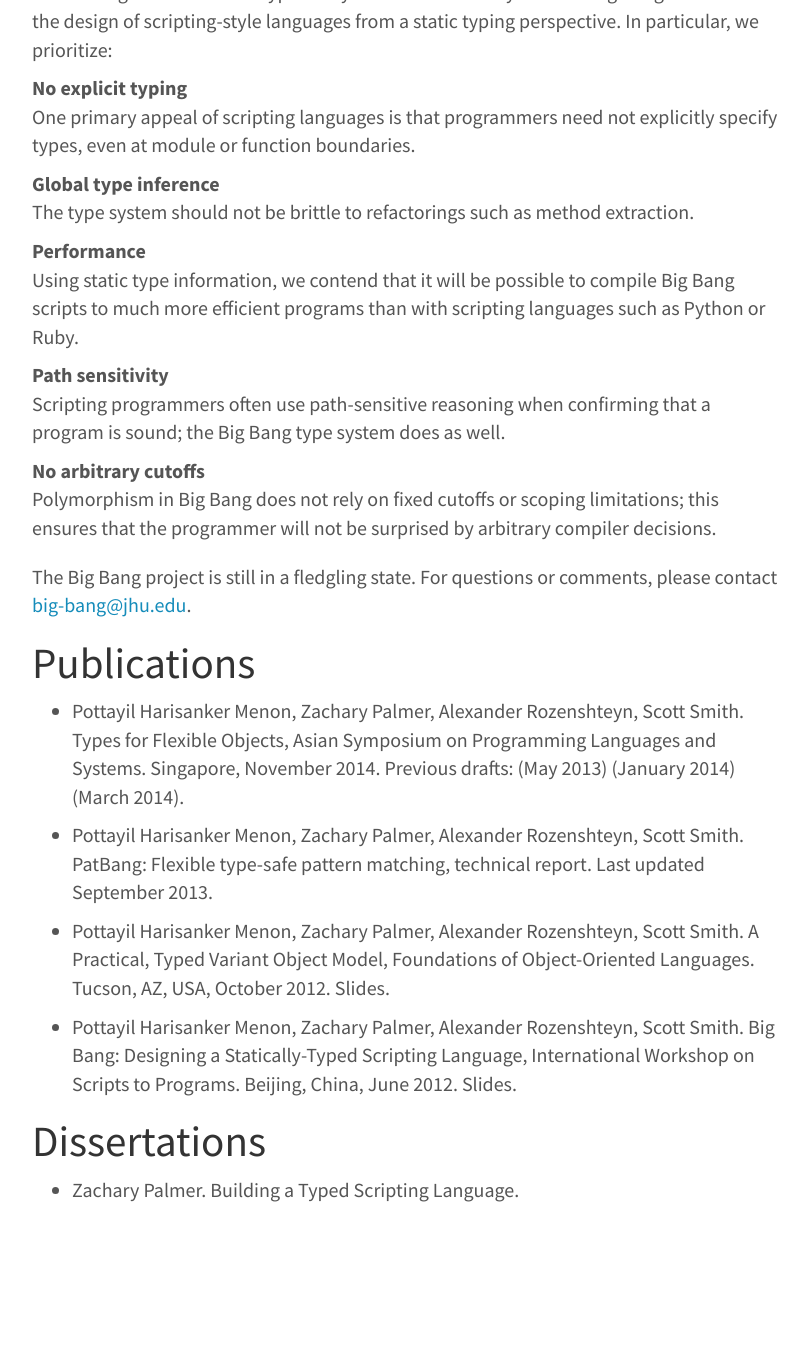
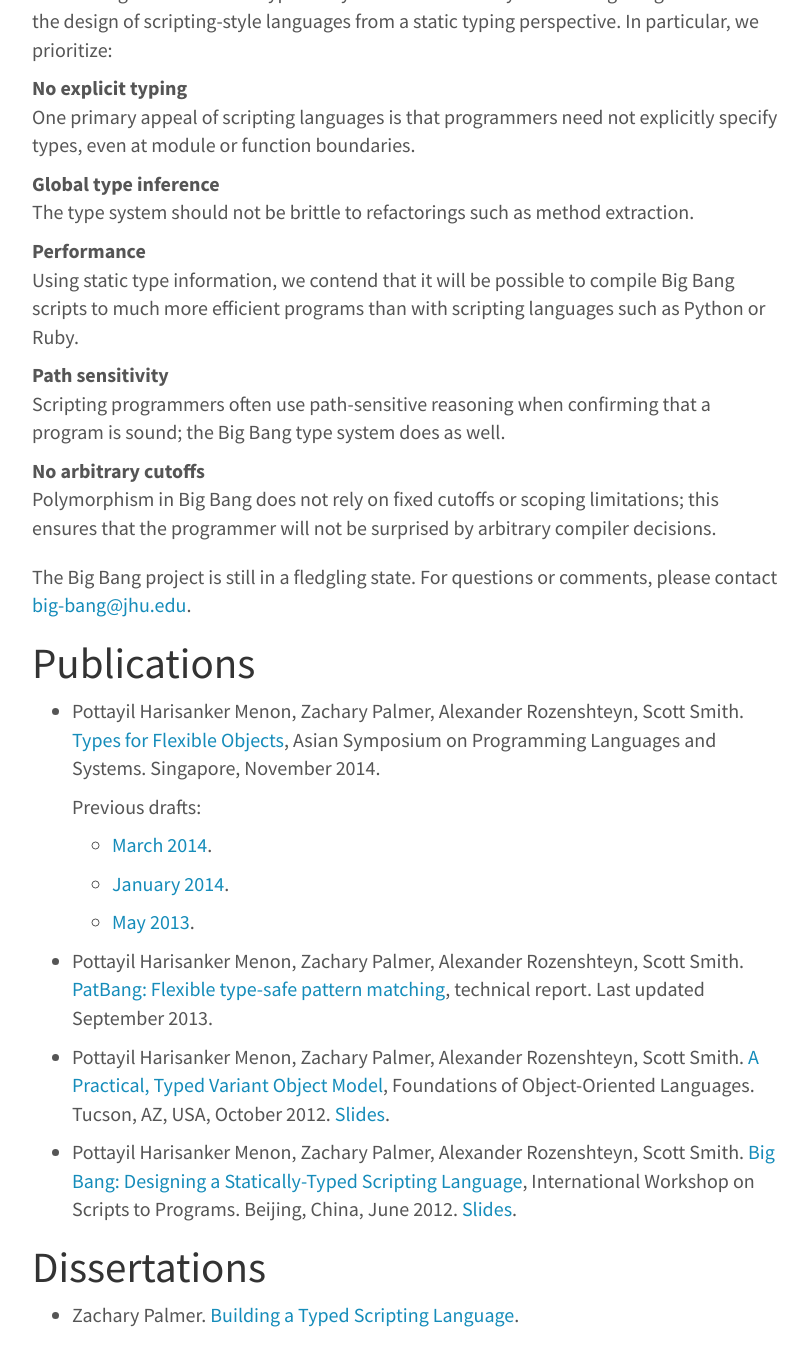
Before and after one commit to JHU-PL-Lab/www-pl-lab, a Jekyll site: the page built from projects/big-bang/big-bang.md, in a window 1280 px wide and 1400 px high, scrolled down 367 px. Shown: the top 1366 px of the window, without its empty margins (233-1041 px from the left). Built offline with Jekyll 4.4.1, drawn with Linux system fonts in a browser that asks for light colours; before the commit the page ends 1641 px from its top, so only the background shows below that; part of the change alters nothing that is shown.

```diff
--- a/projects/big-bang/big-bang.md
+++ b/projects/big-bang/big-bang.md
@@ -47,24 +47,35 @@ Publications
 ------------
 
 - Pottayil Harisanker Menon, Zachary Palmer, Alexander Rozenshteyn, Scott
-  Smith. Types for Flexible Objects, Asian Symposium on Programming Languages
-  and Systems. Singapore, November 2014. Previous drafts: (May 2013) (January
-  2014) (March 2014).
+  Smith. [Types for Flexible Objects](/projects/big-bang/papers/types-for-flexible-objects.pdf),
+  Asian Symposium on Programming Languages and Systems. Singapore, November
+  2014.
+
+  Previous drafts:
+
+  - [March 2014](/projects/big-bang/papers/types-for-flexible-objects_2014-03-25.pdf).
+
+  - [January 2014](/projects/big-bang/papers/types-for-flexible-objects_2014-01-13.pdf).
+
+  - [May 2013](/projects/big-bang/papers/types-for-flexible-objects_2013-05.pdf).
+
 
 - Pottayil Harisanker Menon, Zachary Palmer, Alexander Rozenshteyn, Scott
-  Smith. PatBang: Flexible type-safe pattern matching, technical report. Last
-  updated September 2013.
+  Smith. [PatBang: Flexible type-safe pattern matching](/projects/big-bang/papers/pat-bang.pdf),
+  technical report. Last updated September 2013.
 
 - Pottayil Harisanker Menon, Zachary Palmer, Alexander Rozenshteyn, Scott
-  Smith. A Practical, Typed Variant Object Model, Foundations of Object-Oriented
-  Languages. Tucson, AZ, USA, October 2012. Slides.
+  Smith. [A Practical, Typed Variant Object Model](/projects/big-bang/papers/a-pratical-type-variant-object-model.pdf),
+  Foundations of Object-Oriented Languages. Tucson, AZ, USA,
+  October 2012. [Slides](/projects/big-bang/slides/a-pratical-type-variant-object-model-slides.pdf).
 
 - Pottayil Harisanker Menon, Zachary Palmer, Alexander Rozenshteyn, Scott
-  Smith. Big Bang: Designing a Statically-Typed Scripting Language,
+  Smith. [Big Bang: Designing a Statically-Typed Scripting Language](/projects/big-bang/papers/big-bang.pdf),
   International Workshop on Scripts to Programs. Beijing, China,
-  June 2012. Slides.
+  June 2012. [Slides](/projects/big-bang/slides/big-bang-slides.pdf).
 
 Dissertations
 -------------
 
-- Zachary Palmer. Building a Typed Scripting Language.
+- Zachary
+  Palmer. [Building a Typed Scripting Language](/projects/big-bang/dissertations/building-a-typed-scripting-language.pdf).
```
Also changed, not shown: 10 other files.
